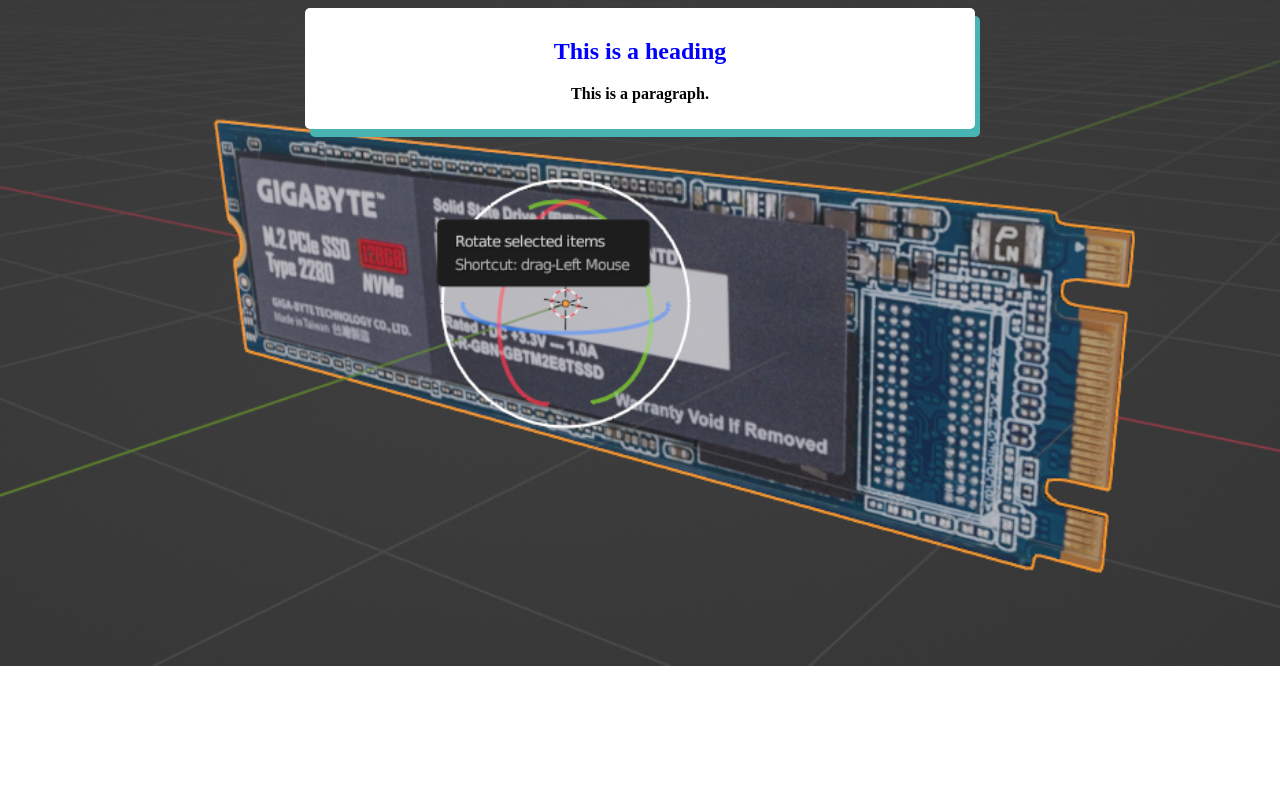
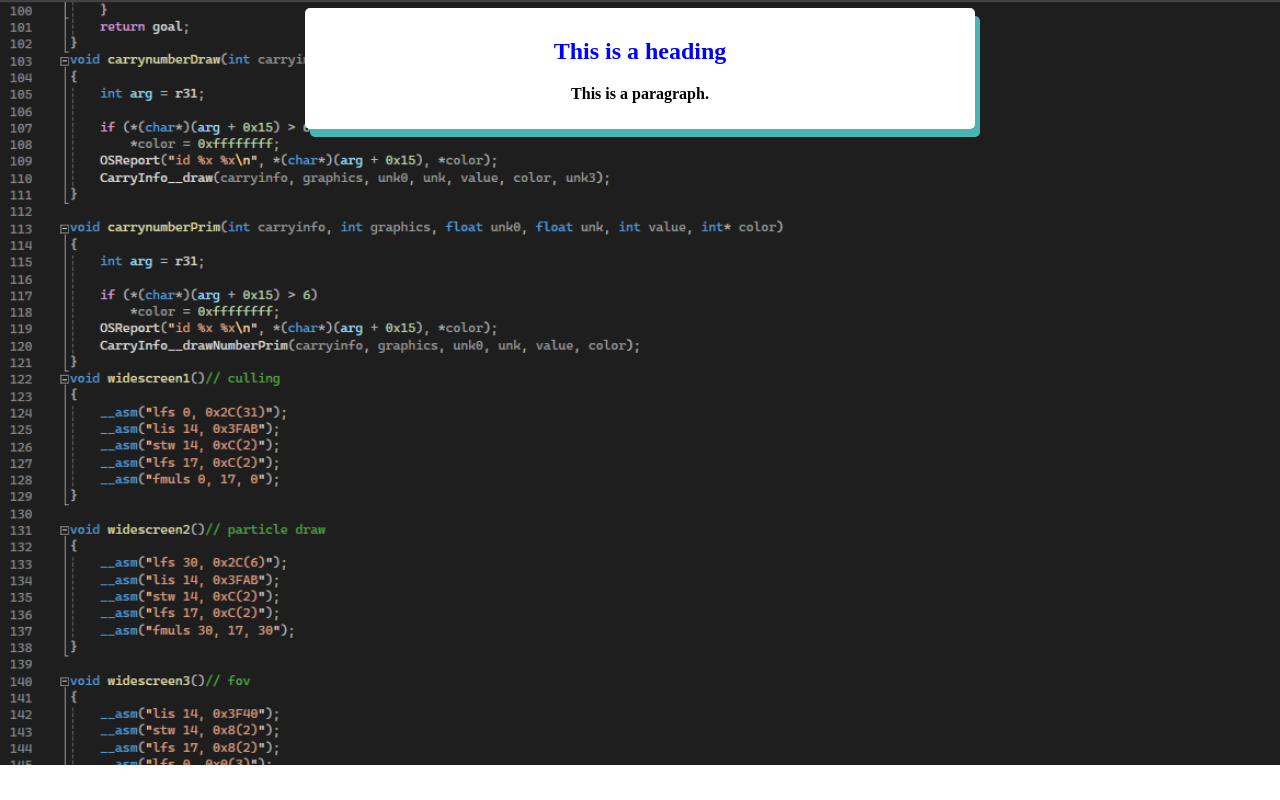
Before and after one commit to GameCubing8619/GameCubing8619.github.io, a plain HTML site: page index.html in a window 1280 px wide. Drawn offline with Linux system fonts and the light colour scheme.

Commit message:
Update styles.css

```diff
--- a/styles.css
+++ b/styles.css
@@ -1,6 +1,6 @@
 body
 {
-   background-image: url("pictures/image.png");
+   background-image: url("pictures/Screenshot 2024-01-11 100218.png");
     background-size: 100%;
     background-repeat:no-repeat;
 }
```
